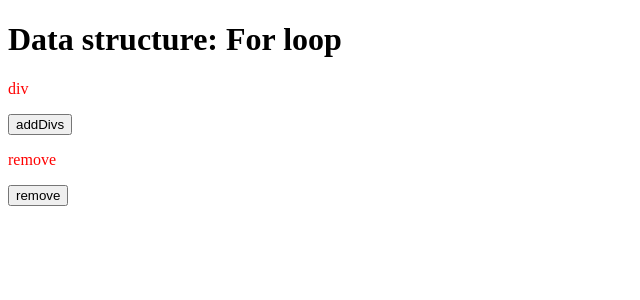
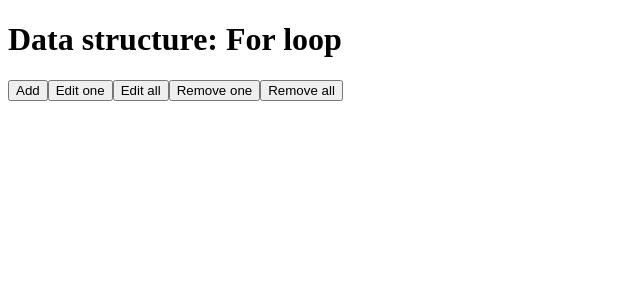
Before and after one commit to MattiasLevlinAboAkademi/dom-benchmark-angular, an Angular app: page / in a window 1280 px wide. Shown: the top 300 px of the page, without its empty margins (0-640 px from the left). Built offline with nearby package versions, Linux system fonts and the light colour scheme.

Commit message:
Add remove code using innerHTML

```diff
--- a/src/app/benchmark/benchmark.component.html
+++ b/src/app/benchmark/benchmark.component.html
@@ -2,10 +2,10 @@
 <h1>Data structure: For loop</h1>
 
 <!-- <div> Done with for loop -->
-<p>div</p>
-<button (click)="addDivs()">addDivs</button>
-
-<p>remove</p>
-<button (click)="remove()">remove</button>
+<button (click)="addDivs()">Add</button>
+<button (click)="editOne()">Edit one</button>
+<button (click)="editAll()">Edit all</button>
+<button (click)="removeOne()">Remove one</button>
+<button (click)="removeAll()">Remove all</button>
 
 <div #benchmarkContainer></div>
--- a/src/app/benchmark/benchmark.component.ts
+++ b/src/app/benchmark/benchmark.component.ts
@@ -15,7 +15,7 @@ export class BenchmarkComponent {
 
   ngAfterViewChecked() {
     this.asdf2 = performance.now()
-    console.log('This shit took ', (this.asdf2 - this.asdf1), ' milliseconds')
+    console.log('This took ', (this.asdf2 - this.asdf1), ' milliseconds')
   }
 
   // 1 ADD DIVS
@@ -24,18 +24,34 @@ export class BenchmarkComponent {
     for (var i = 0; i <10000; i+=1) {
       var asd = this.renderer.createElement('div');
       this.renderer.setAttribute(asd, 'id', i.toString());
-      var text = this.renderer.createText('asd')
+      var text = this.renderer.createText('Div' + i.toString())
       this.renderer.appendChild(asd, text);
       this.renderer.appendChild(this.benchmarkContainer.nativeElement, asd);
     }
   }
 
+  // 2 EDIT ONE
+  editOne() {
+    this.asdf1 = performance.now()
+    // this.benchmarkContainer.nativeElement.innerHTML = '';
+  }
+
+  // 3 EDIT ALL
+  editAll() {
+    this.asdf1 = performance.now()
+    // this.benchmarkContainer.nativeElement.innerHTML = '';
+  }
+
+  // 4 REMOVE ONE
+  removeOne() {
+    this.asdf1 = performance.now()
+    let asd = this.benchmarkContainer.nativeElement.children.length - 1
+    document.getElementById(asd.toString()).innerHTML = ''
+  }
+
   // 5 REMOVE ALL
-  remove() {
-    const childElements = this.benchmarkContainer.nativeElement.childNodes;
-    console.log(childElements.length)
-    for (let child of childElements) {
-      this.renderer.removeChild(this.benchmarkContainer.nativeElement, child);
-    }
+  removeAll() {
+    this.asdf1 = performance.now()
+    this.benchmarkContainer.nativeElement.innerHTML = '';
   }
 }
```
